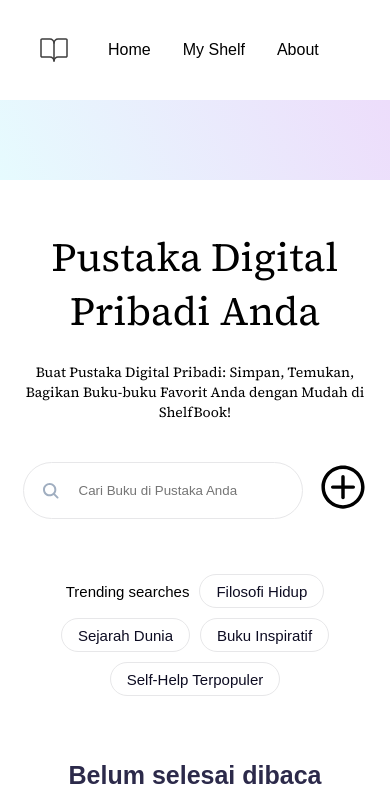
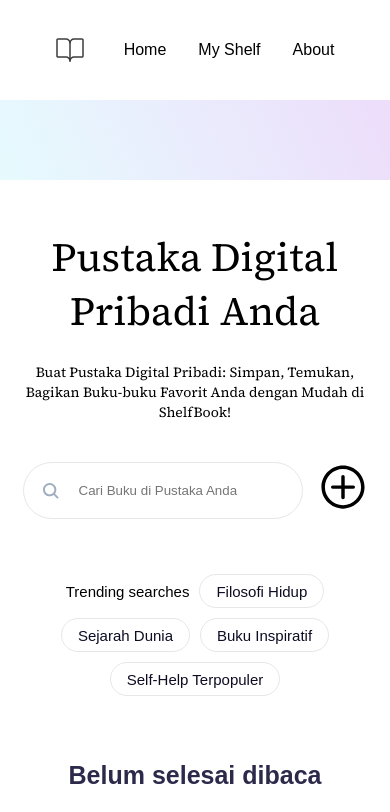
Before and after one commit to Arifineko/Bookshelf_Apps, a plain HTML site: page src/index.html in a window 390 px wide. Shown: the top 812 px of the page. Drawn offline with nearby package versions, Linux system fonts and the light colour scheme; a web font is replaced by a local one.

Commit message:
Update header.css

```diff
--- a/src/styles/header.css
+++ b/src/styles/header.css
@@ -21,3 +21,9 @@
     margin-right: 24px;
     background: #e7e7e9;
 }
+
+@media only screen and (max-width: 767px) {
+    header {
+        justify-content: center;
+    }
+}
```
